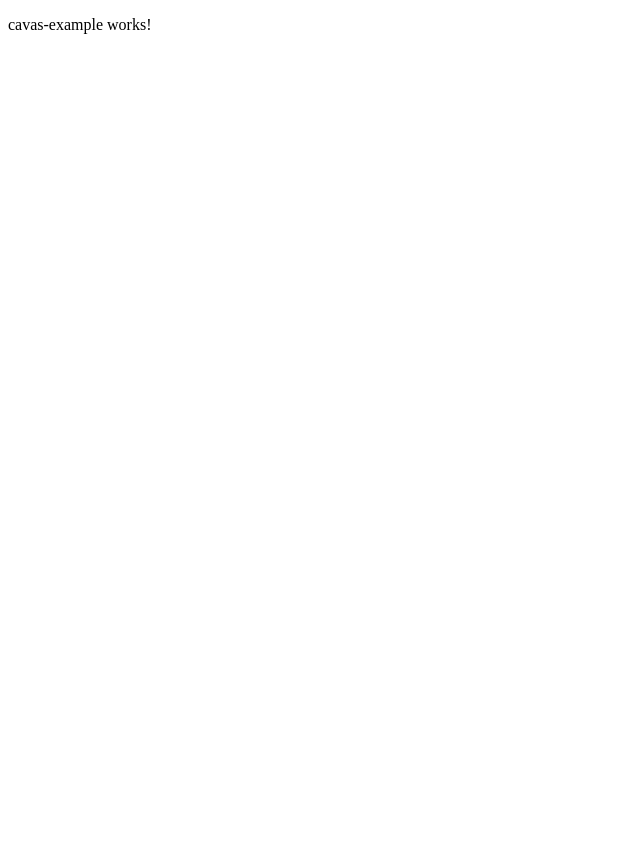
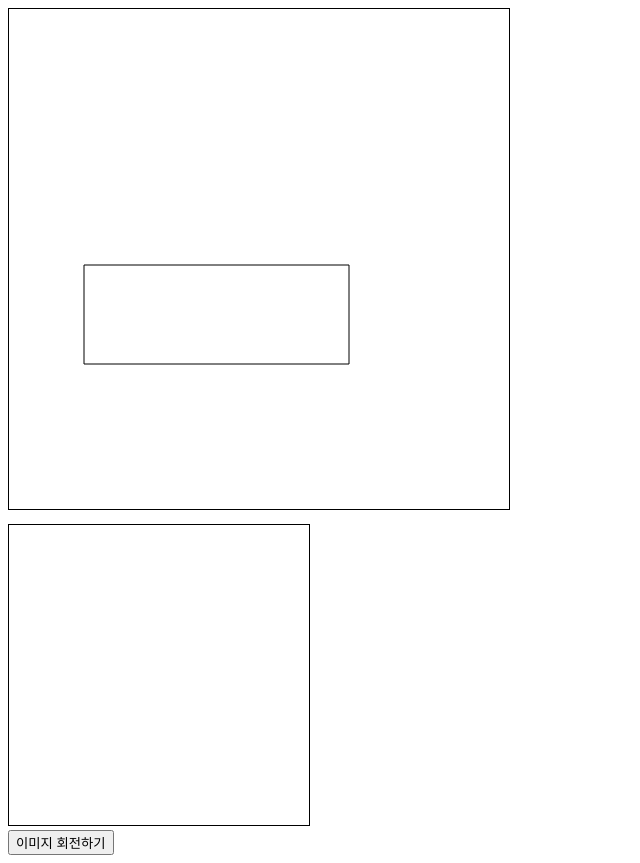
Before and after one commit to JinOhKwon/angular-canvas, an Angular app: page /canvas-example in a window 1280 px wide. Shown: the whole page, without its empty margins (0-640 px from the left). Before the commit the page ends 800 px from the top, so only its background shows below. Built offline with nearby package versions, Linux system fonts and the light colour scheme.

Commit message:
캔버스 디렉티브 완료

```diff
--- a/src/app/app-routing.module.ts
+++ b/src/app/app-routing.module.ts
@@ -8,7 +8,7 @@ const routes: Routes = [
   //default routing : dashboard...
 	{
 		path: '',
-		redirectTo: '/carousel',
+		redirectTo: '/canvas-example',
 		pathMatch: 'full'
   },
   {
--- a/src/app/cavas-example/cavas-example.component.html
+++ b/src/app/cavas-example/cavas-example.component.html
@@ -1,3 +1,3 @@
-<p>
-  cavas-example works!
-</p>
+<div>
+  <dass-canvas [data]="imageData" [canvasOption]="canvasOption"></dass-canvas>
+</div>
--- a/src/app/cavas-example/cavas-example.component.ts
+++ b/src/app/cavas-example/cavas-example.component.ts
@@ -1,15 +1,63 @@
-import { Component, OnInit } from '@angular/core';
+import { Component, OnInit, AfterViewInit } from '@angular/core';
 
 @Component({
   selector: 'cavas-example',
   templateUrl: './cavas-example.component.html',
   styleUrls: ['./cavas-example.component.scss']
 })
-export class CavasExampleComponent implements OnInit {
+export class CavasExampleComponent implements OnInit , AfterViewInit{
+  /**
+   * 이미지 데이터
+   */
+  imageData: any;
+
+  /**
+   * 캔버스 옵션
+   */
+  canvasOption: any;
 
   constructor() { }
 
+  ngAfterViewInit(): void {
+    //Called after ngAfterContentInit when the component's view has been initialized. Applies to components only.
+    //Add 'implements AfterViewInit' to the class.
+
+
+  }
+
   ngOnInit() {
+
+    this.canvasOption = {
+      width : 1000,
+      height: 1000
+    }
+
+    this.imageData = [
+      {
+        title : '1번 이미지',
+        url : 'http://www.mhc.kr/files/attach/images/779/229/882/006/a9428b7f2adb9b5b243255d9c5c491dd.jpg'
+      },
+      {
+        title : '2번 이미지',
+        url : 'https://img.huffingtonpost.com/asset/5c21ca84240000f1059a377d.jpeg?ops=scalefit_630_noupscale'
+      },
+      {
+        title : '3번 이미지',
+        url : 'https://img.huffingtonpost.com/asset/5c21ca84240000f1059a377d.jpeg?ops=scalefit_630_noupscale'
+      },
+      {
+        title : '4번 이미지',
+        url : 'https://img.huffingtonpost.com/asset/5c21ca84240000f1059a377d.jpeg?ops=scalefit_630_noupscale'
+      },
+      {
+        title : '5번 이미지',
+        url : 'https://img.huffingtonpost.com/asset/5c21ca84240000f1059a377d.jpeg?ops=scalefit_630_noupscale'
+      },
+      {
+        title : '6번 이미지',
+        url : 'https://img.huffingtonpost.com/asset/5c21ca84240000f1059a377d.jpeg?ops=scalefit_630_noupscale'
+      },
+    ]
   }
 
 }
--- a/src/app/ui-component/canvas/dass-canvas.component.html
+++ b/src/app/ui-component/canvas/dass-canvas.component.html
@@ -1,16 +1,17 @@
-<div>
-  <canvas #baseCanvasEl width="500" height="500" style="border:1px solid #000000;"></canvas>
-</div>
-<div>
-  <canvas #scaleCanvasEl width="300" height="300" style="border:1px solid #000000; margin-top: 10px"></canvas>
-</div>
-<div>
-  <p id="x" style="font-size: 15px; position: absolute; top: 50;"></p>
-</div>
-<div>
-  <button (click)="drawRoate(180);">이미지 회전하기</button>
+<div class="dass-canvas">
+	<div class="left">
+		<canvas #baseCanvasEl width="500" height="500" style="border:1px solid #000000;"></canvas>
+	</div>
+
+	<!-- 확대영역이 있을경우에만 한다. -->
+	<div class="right" *ngIf="isScaleCanvas">
+		<canvas #scaleCanvasEl width="300" height="300" style="border:1px solid #000000; margin-top: 10px"></canvas>
+		<div class="buttonArea">
+			<button (click)="drawRoate(180);">이미지 회전하기</button>
+		</div>
+	</div>
 </div>
 
 <div>
-  <button (click)="openWindow()">오픈 창</button>
+	<p id="x" style="font-size: 15px; position: absolute; top: 50;"></p>
 </div>
--- a/src/app/ui-component/canvas/dass-canvas.component.ts
+++ b/src/app/ui-component/canvas/dass-canvas.component.ts
@@ -1,4 +1,36 @@
-import { Component, OnInit, ViewChild, ElementRef, AfterViewInit } from '@angular/core';
+import { Component, OnInit, ViewChild, ElementRef, AfterViewInit, Input } from '@angular/core';
+
+/*****************************************************************
+ * 					Interface 영역
+ *****************************************************************/
+
+export interface CanvasOption {
+	width?: number,
+	heigth?: number
+}
+
+
+
+
+
+
+
+
+
+
+
+
+
+
+
+
+
+
+
+
+
+
+
 
 @Component({
 	selector: 'dass-canvas',
@@ -75,10 +107,60 @@ export class DassCanvasComponent implements AfterViewInit, OnInit {
 	 */
 	img: HTMLImageElement = new Image();
 
+	// /**
+	//  * 이미지 주소
+	//  */
+	// // imgAddr: string = this.img.src = 'https://img.huffingtonpost.com/asset/5c21ca84240000f1059a377d.jpeg?ops=scalefit_630_noupscale';
+	// imgAddr: string = this.img.src = 'https://img.huffingtonpost.com/asset/5c21ca84240000f1059a377d.jpeg?ops=scalefit_630_noupscale';
+
+	/*****************************************************************
+	 * 					Data 영역
+	 *****************************************************************/
+
 	/**
-	 * 이미지 주소
+	 * 스캐일 캔버스 여부
 	 */
-	imgAddr: string = this.img.src = 'http://www.mhc.kr/files/attach/images/779/229/882/006/a9428b7f2adb9b5b243255d9c5c491dd.jpg';
+	isScaleCanvas: boolean = true;
+
+	/**
+	 * 캔버스 이미지 데이터
+	 */
+	canvasImgData: any;
+
+	/**
+	 * 캔버스 옵션 영역
+	 */
+	@Input() canvasOption: CanvasOption;
+
+	@Input() set data(data: any) {
+		data.forEach(el => {
+			this.canvasImgData = el.url;
+			console.log(`canvasImgData =>> ${this.canvasImgData}`);
+		});
+
+		this.img.src = this.canvasImgData;
+	}
+
+	// 마우스 이벤트에서 대해서 전파 받는 방식은 어떻게 해결해야하는가?
+
+
+
+
+
+
+
+
+
+
+
+
+
+
+
+
+
+
+
 
 	/**
 	 * 생성자이다.
--- a/src/app/ui-component/carousel/carousel.component.html
+++ b/src/app/ui-component/carousel/carousel.component.html
@@ -1,4 +1,4 @@
-
+<!--
 <div>
 	<ngb-carousel [showNavigationArrows]="showNavigationArrows"
 		[showNavigationIndicators]="showNavigationIndicators">
@@ -10,4 +10,4 @@
 			</div>
 		</ng-template>
 	</ngb-carousel>
-</div>
+</div> -->
```
